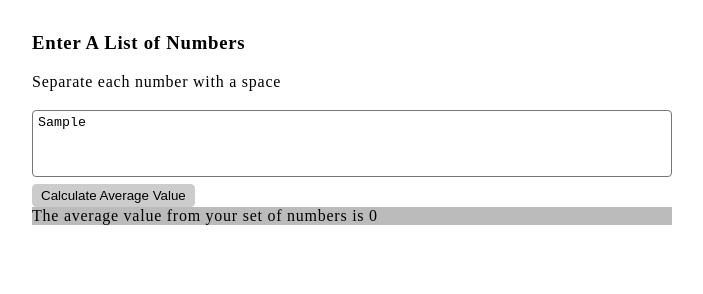
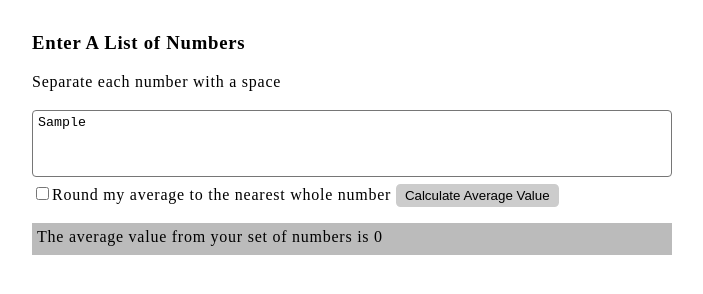
Before and after one commit to RickyYoder/Yoder_Richard_SDI, a plain HTML site: page Yoder_Richard_Functions_Assignment/index.html in a window 1280 px wide. Both pictures are taken after typing "Sample" into the empty fields and a click on the input "Calculate Average Value". Shown: the whole page, without its empty margins (288-991 px from the left). Drawn offline with Linux system fonts and the light colour scheme.

Commit message:
Final Touches
Added round parameter to the avg function, adjusted variable names to
prevent conflicts.

```diff
--- a/Yoder_Richard_Functions_Assignment/index.html
+++ b/Yoder_Richard_Functions_Assignment/index.html
@@ -50,7 +50,10 @@
 			}
 
 			#result{
-			background:#bbb;
+				margin:1em 0;
+				background:#bbb;
+				padding:5px;
+				height:2em;
 			}
 		</style>
 		<title>Average Calculator</title>
@@ -62,6 +65,7 @@
 
 			<textarea name="numbers" placeholder="Ex. 3 2 5 9 6"></textarea>
 
+			<input type="checkbox" name="roundOutput"/><label>Round my average to the nearest whole number</label>
 			<input type="submit" value="Calculate Average Value"/>
 			<div id="result"></div>
 		</form>
--- a/Yoder_Richard_Functions_Assignment/script.js
+++ b/Yoder_Richard_Functions_Assignment/script.js
@@ -2,10 +2,11 @@
 
 var form = document.forms['calc'], //the form
 	numbers = form.numbers, //our numbers input
+	roundOutput = form.roundOutput, //a checkbox to determine whether or not to round our output to the nearest whole number
 	result = document.getElementById('result'), //our result to be displayed
 	list = []; //our list of numbers
 
-function avg(){ //our function that calculates the average
+function avg(round){ //our function that calculates the average
 	var nums = numbers.value.split(" "); //creates an array from our number input value
 	for(var x = 0; x < nums.length; x++){
 		if(isNaN(Number(nums[x]))) nums[x] = 0; //if the value isn't a number, just set it to 0
@@ -14,7 +15,7 @@ function avg(){ //our function that calculates the average
 
 	list = nums;
 
-	var avg = 0,
+	var Avg = 0,
 		count = list.length,
 		val = 0;
 
@@ -22,11 +23,13 @@ function avg(){ //our function that calculates the average
 		val += list[x]; //calculate sum
 	}
 
-	avg = val/count; //divide sum of values by number of values to get average
+	Avg = val/count; //divide sum of values by number of values to get average
 
-	result.innerText = 'The average value from your set of numbers is '+avg; //display result to user
+	if(round) Avg = Math.round(Avg); //round average only if supposed to
 
-	return avg;
+	result.innerText = 'The average value from your set of numbers is '+Avg; //display result to user
+
+	return Avg;
 }
 
 form.addEventListener('submit',function(event){ //when the form is submitted
@@ -34,7 +37,7 @@ form.addEventListener('submit',function(event){ //when the form is submitted
 	event.stopPropagation();
 	//^^just to keep the form from submitting^^
 
-	avg(); //calculate the average
+	avg(roundOutput.checked); //calculate the average
 
 	return 0;
 });
```
